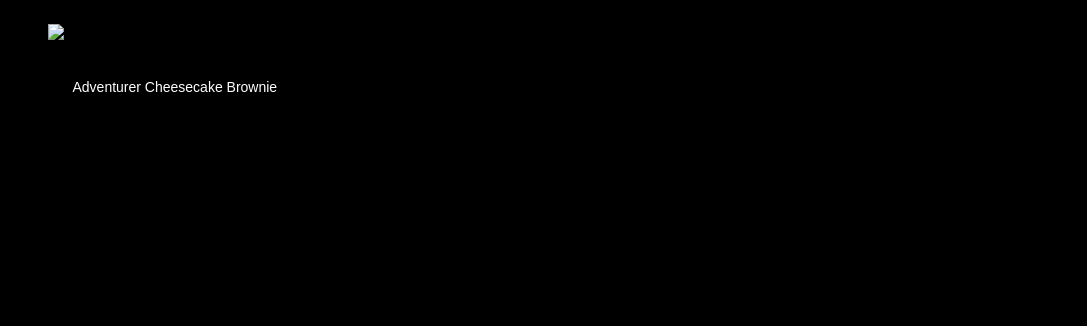
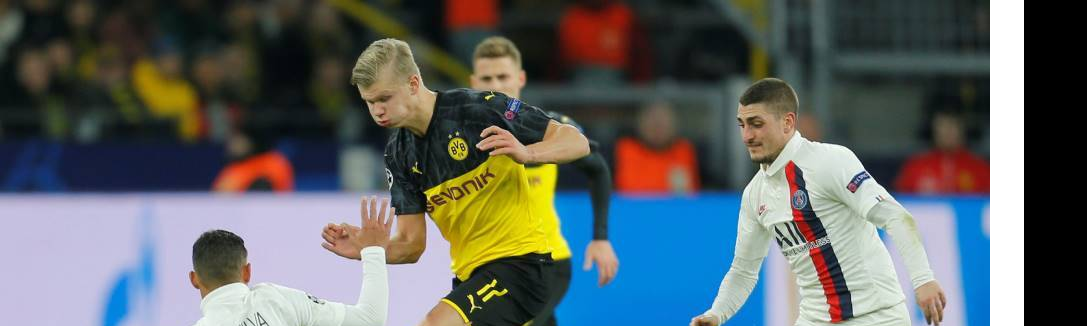
Before and after one commit to JoanBaucells/AudioVideo, a plain HTML site: page index.html in a window 1280 px wide. Shown: the top 326 px of the page, without its empty margins (0-1087 px from the left). Drawn offline with Linux system fonts and the light colour scheme.

Commit message:
some minus changes

```diff
--- a/index.html
+++ b/index.html
@@ -25,12 +25,11 @@
 			</div>
 		</header>
 		<section>
-
-			<div clss="content">
+			<div class="content">
 				<div class="flexslider">
 			    <ul class="slides">
 			    	<li>
-			      <img src="image/haaland.jpg" />
+			     		<img src="resources/image/haaland.jpg" />
 		      			<p class="flex-caption">Adventurer Cheesecake Brownie</p>
 		    		</li>
 	  			</ul>
@@ -38,7 +37,7 @@
 			</div>
 		</section>
 		<footer>
-
 		</footer>
 </body>
+<script src="main.js"></script>
 </html>
--- a/main.js
+++ b/main.js
@@ -1,7 +1,4 @@
 
-// SLIDER
-$(window).load(function() {
-  $('.flexslider').flexslider({
-    animation: "slide"
-  });
-});
+// SLIDER code
+
+// other code
--- a/resources/styles.css
+++ b/resources/styles.css
@@ -1,5 +1,7 @@
 * {
 	 box-sizing: border-box;
+	 margin: 0px;
+	 padding:0px;
 }
 
 body {
@@ -129,7 +131,7 @@ body {
 
 /* CONTENT */
 
-content{
+.content{
 	width: 1024;
 	height: 768;
 	background-color: white;
```
Lines whose indentation alone changed are shown as unchanged.
